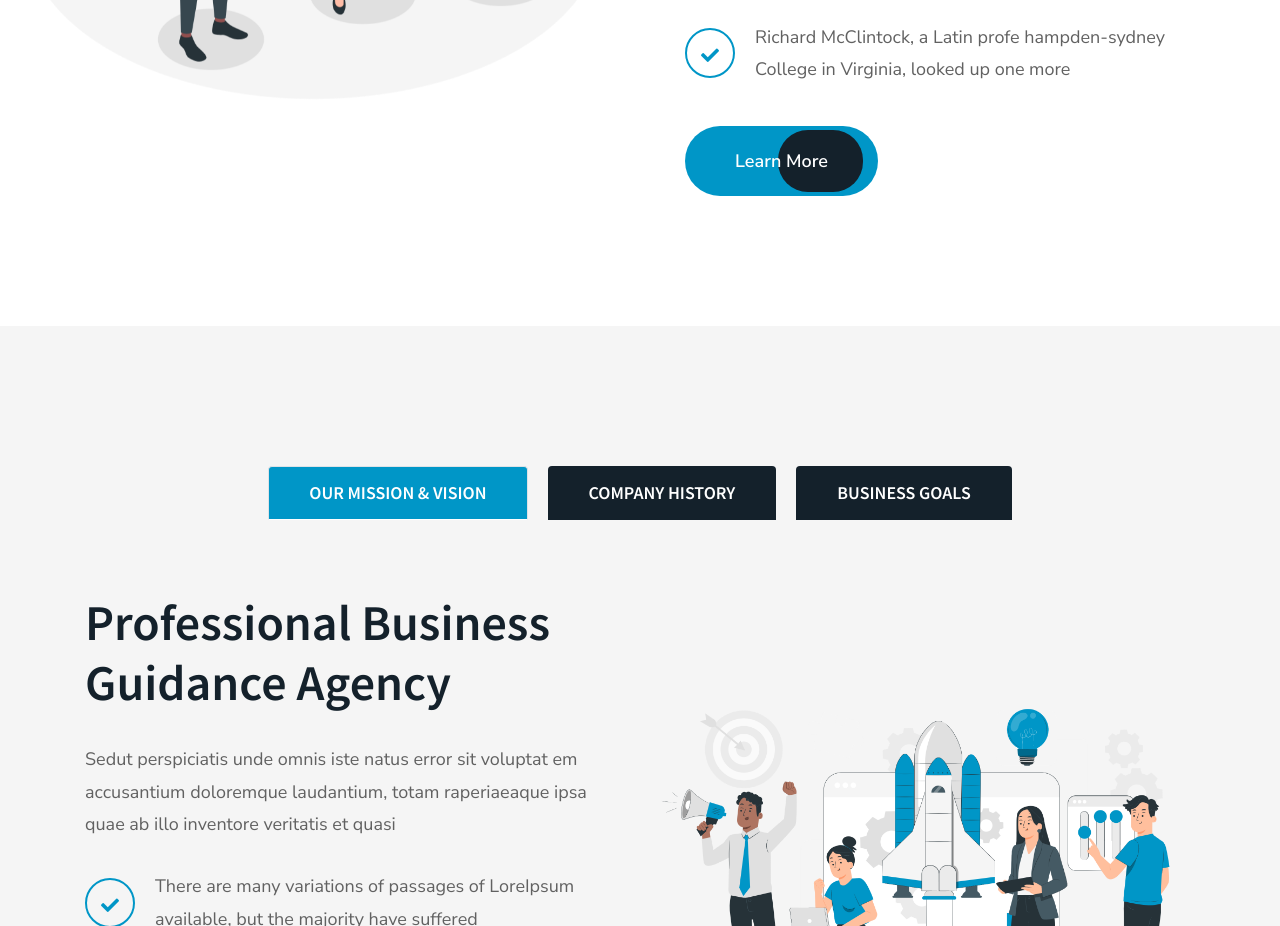
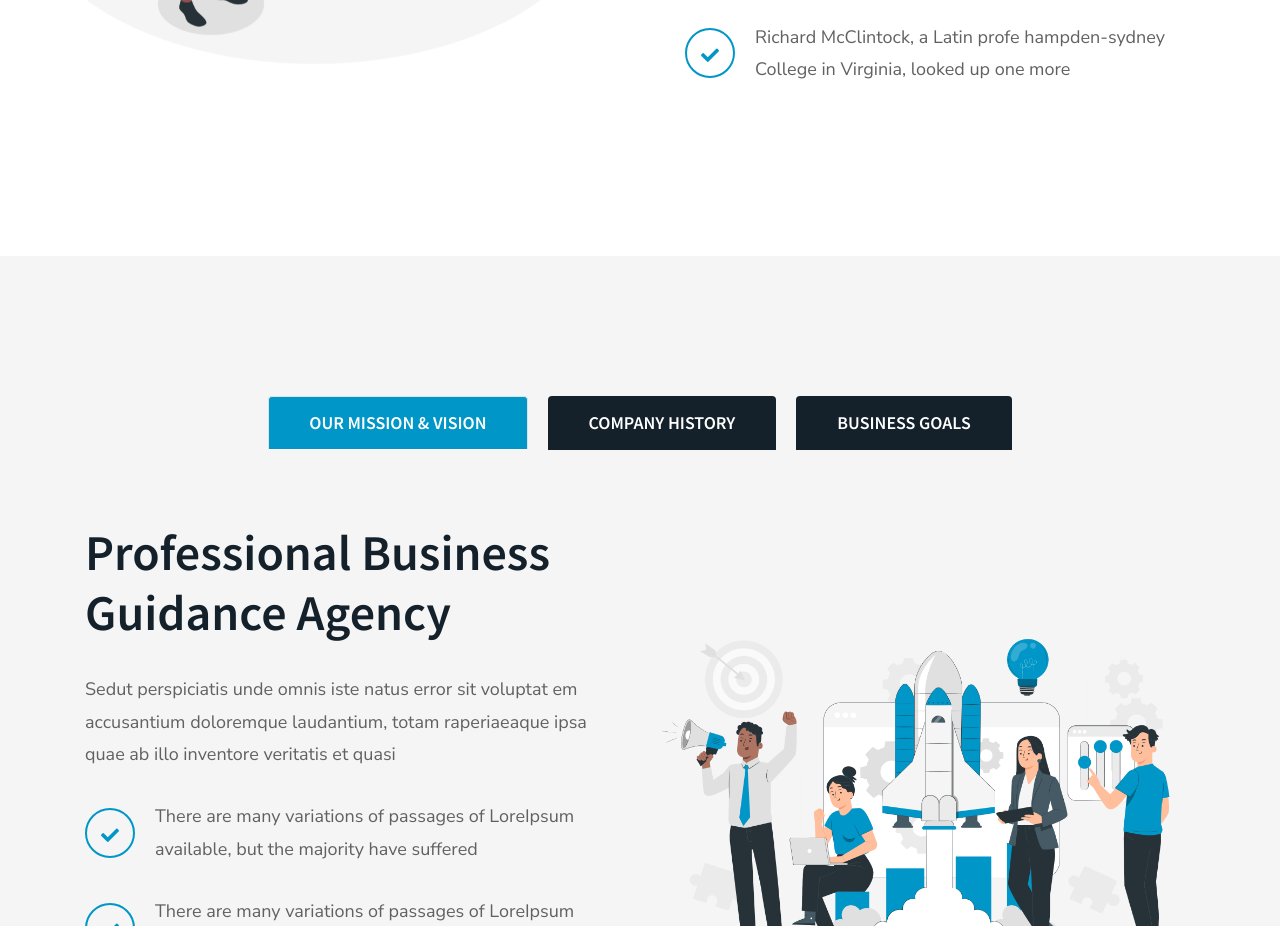
Before and after one commit to RutuPatel/rutupatel.github.io, a React (Create React App) app: page /about in a window 1280 px wide. Shown: the part 1180-2106 px from the top of the page. Built offline with nearby package versions, Linux system fonts and the light colour scheme.

Commit message:
Why us and About us Link Fix

```diff
--- a/src/components/sections/About/About.js
+++ b/src/components/sections/About/About.js
@@ -1,16 +1,16 @@
 import React from 'react'
-import { Link } from 'react-router-dom'
+import { Link, useLocation } from 'react-router-dom'
 import Fade from 'react-reveal/Fade'
 import illustration from '../../../assets/img/illustration/about-us.png'
 
-function About(props) {
-
+const About = () => {
+    const location = useLocation()
     return (
         <section className="about-section about-illustration-img section-gap">
             <div className="container">
                 <div className="illustration-img">
                     <Fade left>
-                    <img src={illustration} alt="" />
+                        <img src={illustration} alt="" />
                     </Fade>
                 </div>
                 <div className="row no-gutters justify-content-lg-end justify-content-center">
@@ -37,7 +37,7 @@ function About(props) {
                                         in Virginia, looked up one more</li>
                                 </ul>
                             </Fade>
-                            <Link to="/about" className="main-btn">Learn More</Link>
+                            {location.pathname !== "/about" && <Link to="/about" className="main-btn">Learn More</Link>}
                         </div>
                     </div>
                 </div>
--- a/src/components/sections/home/Whyus.js
+++ b/src/components/sections/home/Whyus.js
@@ -52,7 +52,7 @@ const Whyus = (props) => {
                                         </li>
                                     ))}
                                 </ul>
-                                <Link to="/careers" className="main-btn">Join With Us</Link>
+                                <Link to="/contact" className="main-btn">Join With Us</Link>
                             </div>
                         </div>
                     </Fade>
```
Also changed, not shown: src/assets/img/logo/codeonus.jpg (added), src/assets/img/logo/codeonus2.jpg (added), 6 other files (tests, documents, lock files or other folders).
